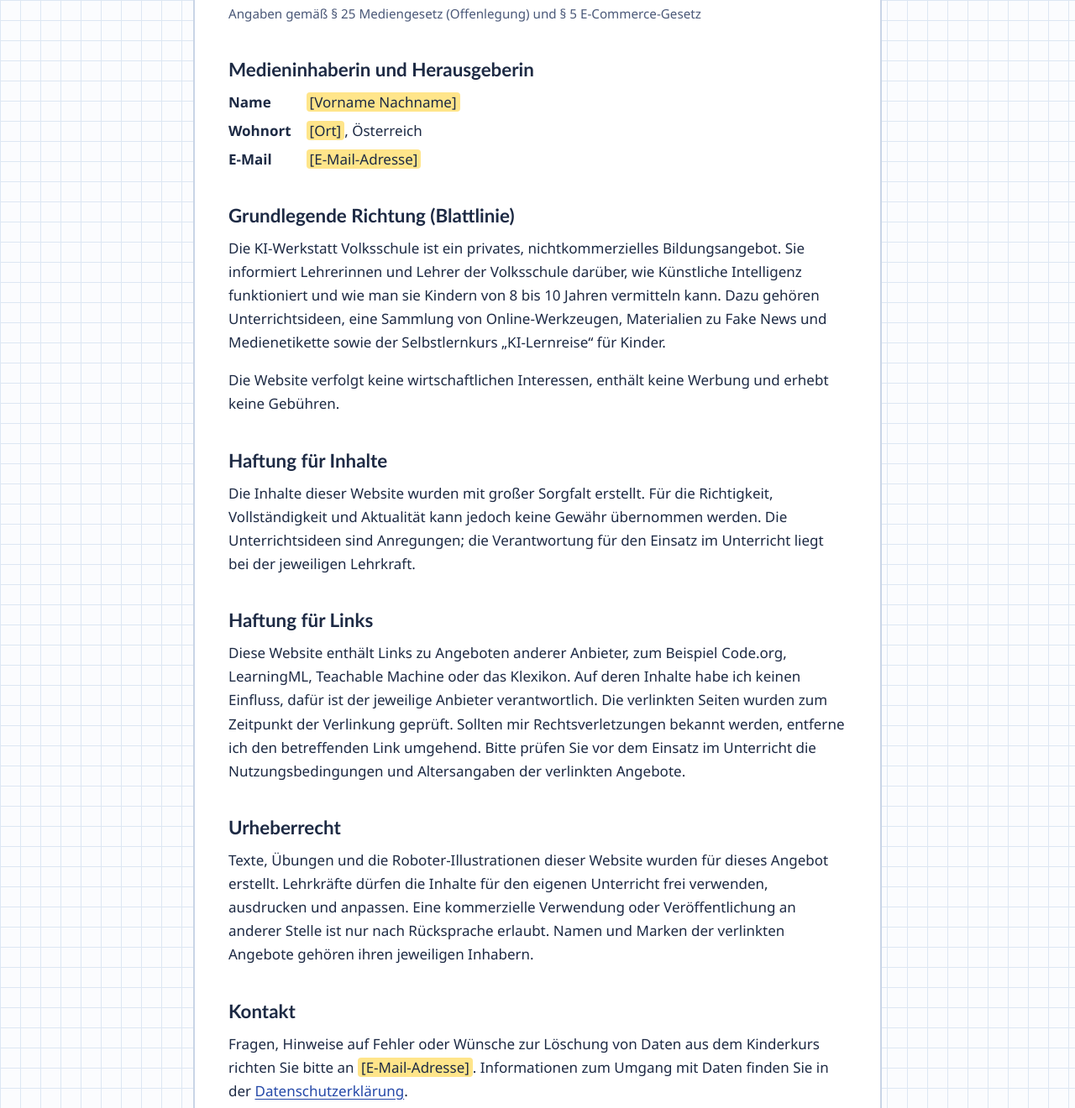
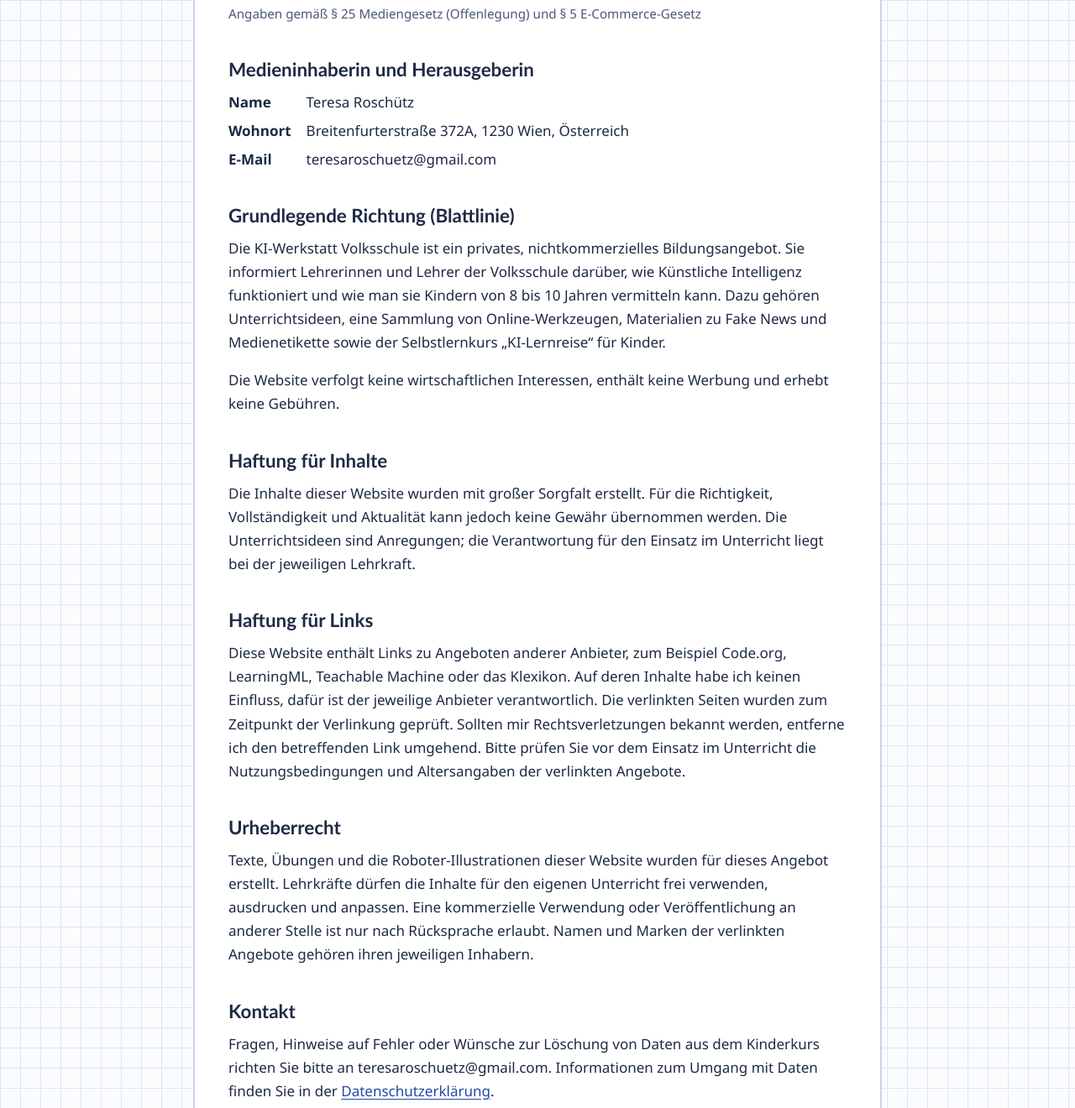
Before and after one commit to teresaroschuetz-maker/KI-Werkstatt, a plain HTML site: page impressum.html in a window 1280 px wide. Shown: the part 216-1536 px from the top of the page at 84% size. Drawn offline with Linux system fonts and the light colour scheme.

Commit message:
Update contact information in impressum.html

```diff
--- a/impressum.html
+++ b/impressum.html
@@ -77,9 +77,9 @@ footer{padding:24px 0 48px;text-align:center;font-size:.95rem;color:var(--ink-so
 
       <h2>Medieninhaberin und Herausgeberin</h2>
       <dl>
-        <dt>Name</dt><dd><mark>[Vorname Nachname]</mark></dd>
-        <dt>Wohnort</dt><dd><mark>[Ort]</mark>, Österreich</dd>
-        <dt>E-Mail</dt><dd><mark>[E-Mail-Adresse]</mark></dd>
+        <dt>Name</dt><dd>Teresa Roschütz</dd>
+        <dt>Wohnort</dt><dd>Breitenfurterstraße 372A, 1230 Wien, Österreich</dd>
+        <dt>E-Mail</dt><dd>teresaroschuetz@gmail.com</dd>
       </dl>
 
       <h2>Grundlegende Richtung (Blattlinie)</h2>
@@ -96,7 +96,7 @@ footer{padding:24px 0 48px;text-align:center;font-size:.95rem;color:var(--ink-so
       <p>Texte, Übungen und die Roboter-Illustrationen dieser Website wurden für dieses Angebot erstellt. Lehrkräfte dürfen die Inhalte für den eigenen Unterricht frei verwenden, ausdrucken und anpassen. Eine kommerzielle Verwendung oder Veröffentlichung an anderer Stelle ist nur nach Rücksprache erlaubt. Namen und Marken der verlinkten Angebote gehören ihren jeweiligen Inhabern.</p>
 
       <h2>Kontakt</h2>
-      <p>Fragen, Hinweise auf Fehler oder Wünsche zur Löschung von Daten aus dem Kinderkurs richten Sie bitte an <mark>[E-Mail-Adresse]</mark>. Informationen zum Umgang mit Daten finden Sie in der <a href="datenschutz.html">Datenschutzerklärung</a>.</p>
+      <p>Fragen, Hinweise auf Fehler oder Wünsche zur Löschung von Daten aus dem Kinderkurs richten Sie bitte an teresaroschuetz@gmail.com. Informationen zum Umgang mit Daten finden Sie in der <a href="datenschutz.html">Datenschutzerklärung</a>.</p>
     </article>
   </div>
 </main>
```
